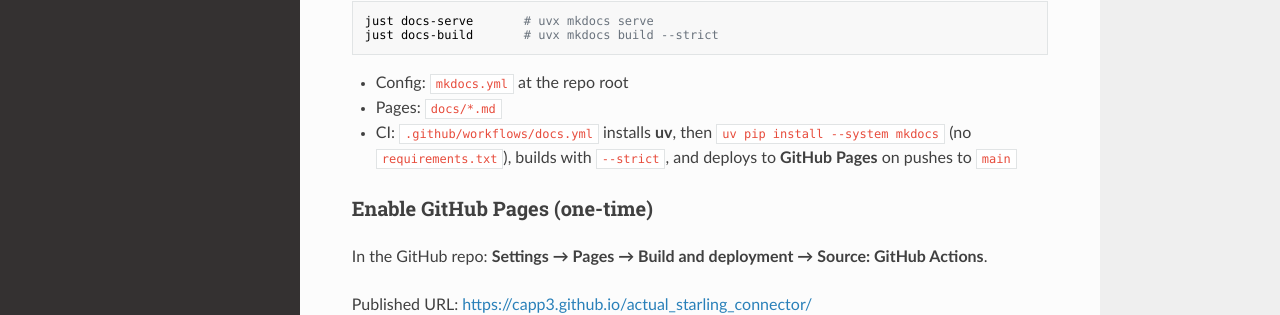
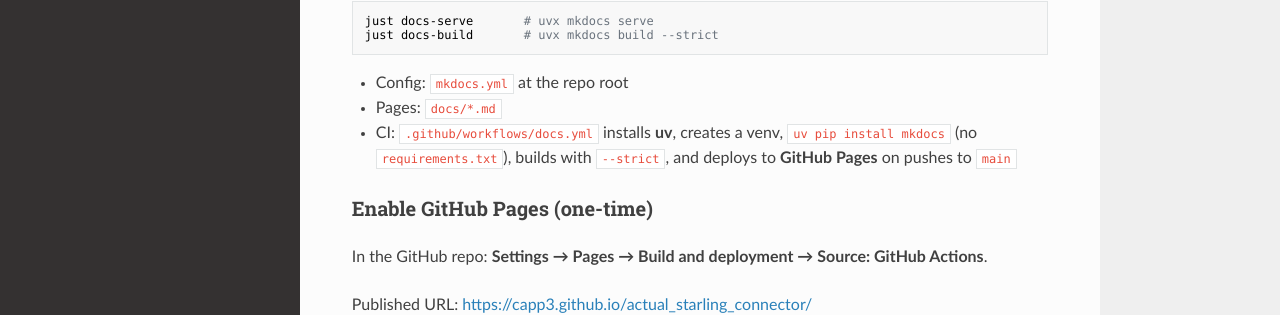
Before and after one commit to Capp3/actual_starling_connector, an MkDocs documentation site: the page built from docs/development.md, in a window 1280 px wide and 1288 px high. Shown: the part 480-795 px from the top of the window. Built offline with MkDocs 1.6.1, drawn with Linux system fonts in a browser that asks for light colours; nearby versions of some CDN libraries.

Commit message:
Update CI workflow to create a virtual environment for MkDocs installation and adjust documentation accordingly

```diff
--- a/docs/development.md
+++ b/docs/development.md
@@ -23,7 +23,7 @@ just docs-build       # uvx mkdocs build --strict
 
 - Config: `mkdocs.yml` at the repo root
 - Pages: `docs/*.md`
-- CI: `.github/workflows/docs.yml` installs **uv**, then `uv pip install --system mkdocs` (no `requirements.txt`), builds with `--strict`, and deploys to **GitHub Pages** on pushes to `main`
+- CI: `.github/workflows/docs.yml` installs **uv**, creates a venv, `uv pip install mkdocs` (no `requirements.txt`), builds with `--strict`, and deploys to **GitHub Pages** on pushes to `main`
 
 ### Enable GitHub Pages (one-time)
 
```
Also changed, not shown: 1 other file.
